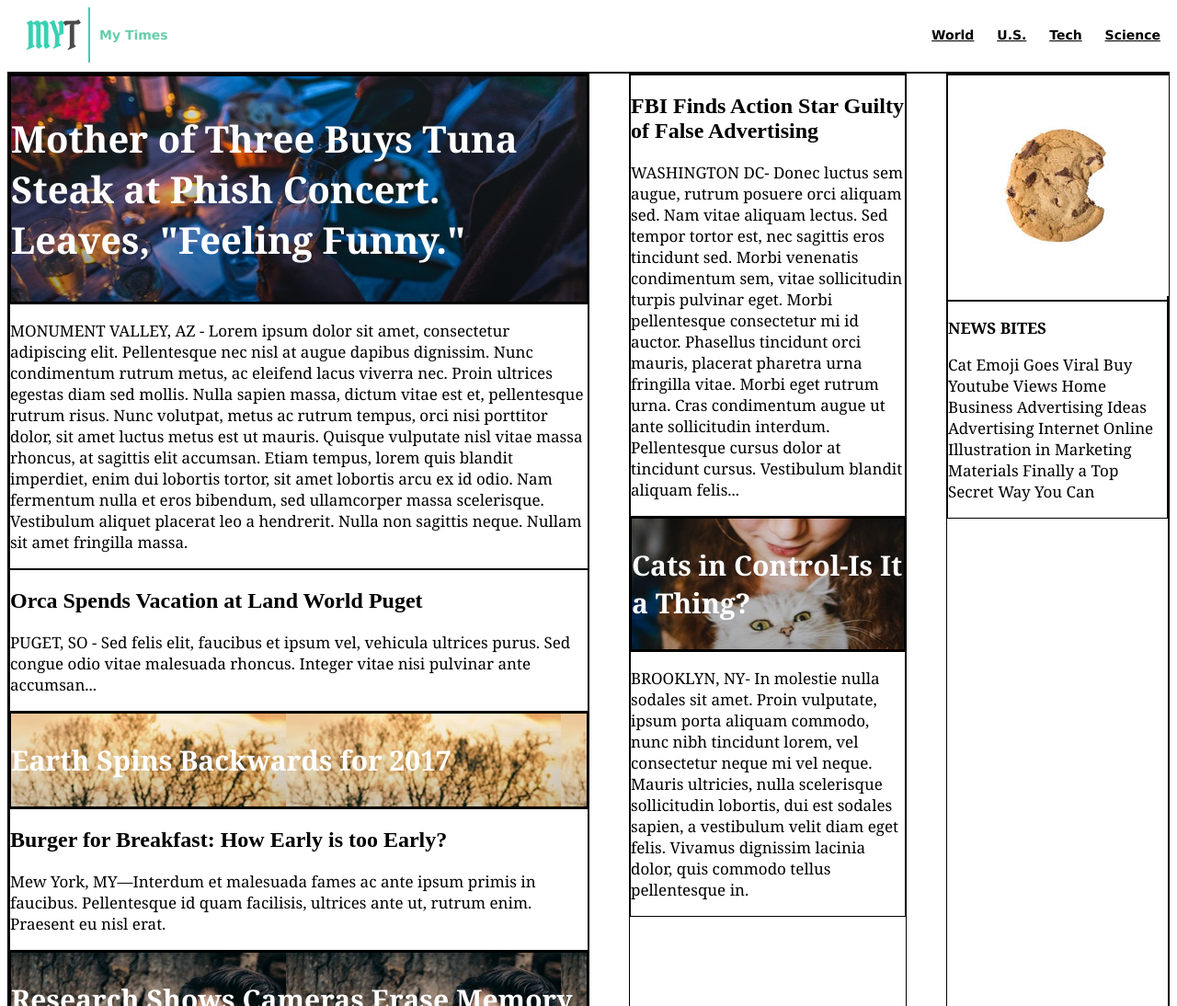
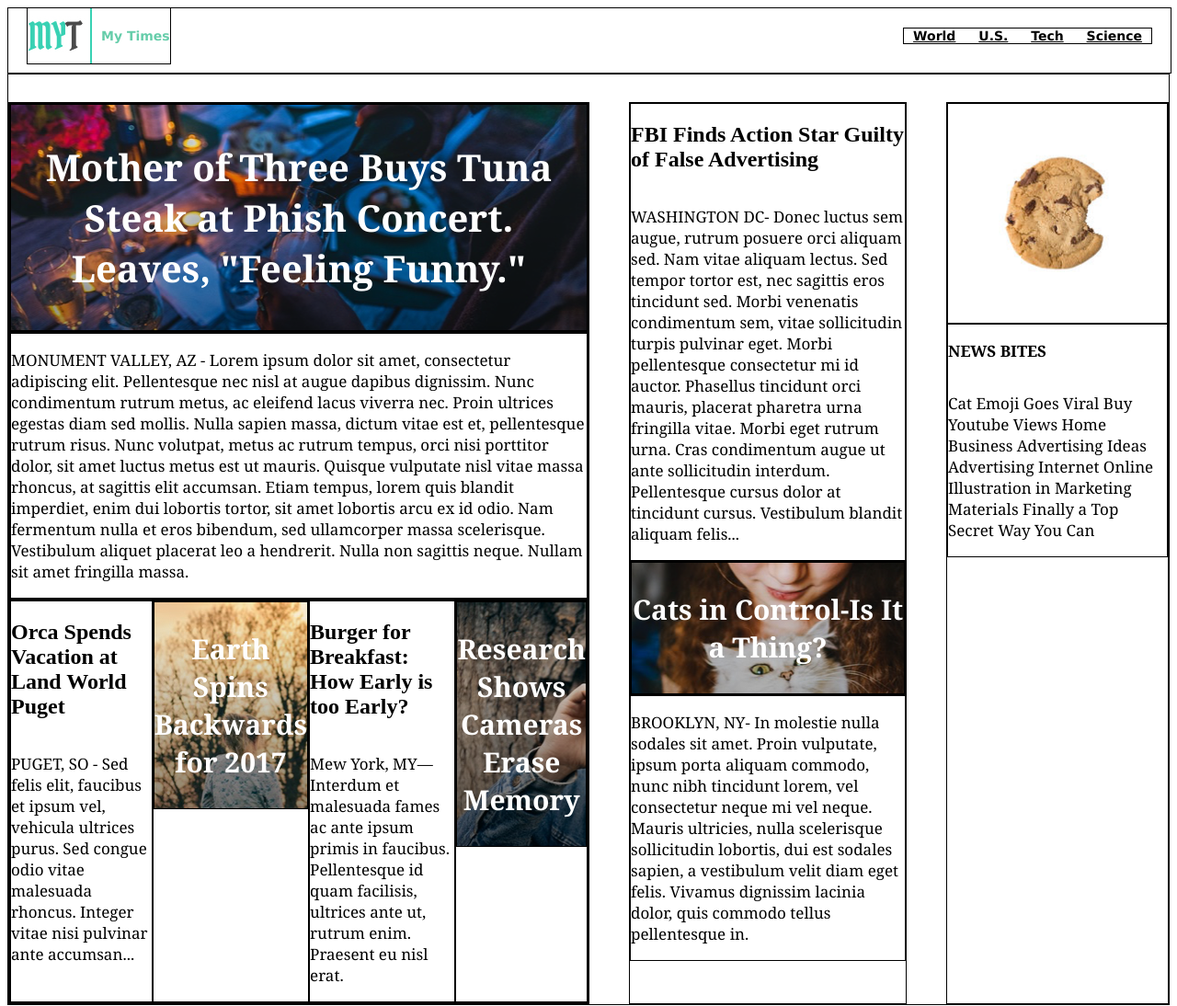
Before and after one commit to stehar14/times, a plain HTML site: page index.html in a window 1280 px wide. Shown: the top 1094 px of the page at 92% size. Drawn offline with Linux system fonts and the light colour scheme.

Commit message:
Start new css file, on step 5

```diff
--- a/index.html
+++ b/index.html
@@ -1,69 +1,91 @@
 <!DOCTYPE html>
 <html>
   <head>
-    <link href="./resources/css/style.css" type="text/css" rel="stylesheet" />
+    <link href="./resources/css/altstyle.css" type="text/css" rel="stylesheet" />
     <meta charset="utf-8">
     <title>My Times</title>
   </head>
   <body>
-    <header>
+    <!--header-->
+    <div class= "header">
+      <div class= "logo">
         <img src="./resources/images/logo.jpg">
-      <p>My Times</p>
-      <nav>
+        <span>My Times</span>
+      </div>
+      <div class= "nav">
         <span><a href="world">World</a></span>
         <span><a href="us">U.S.</a></span>
         <span><a href="tech">Tech</a></span>
         <span><a href="science">Science</a></span>
-      </nav>
-    </header>
-    <div class= "article">
+      </div>
+    </div>
+    <!--container-->
+    <div class= "container">
+      <!--first column-->
       <div class= "large">
-        <div class="column">
+        <!--main heading-->
+        <div class="story">
           <div class= "image" style=" background-image:url(./resources/images/champagne.png)">
             <p class= "overlay main">Mother of Three Buys Tuna Steak at Phish Concert. Leaves, "Feeling Funny."</p>
           </div>
         </div>
-        <div class="column">
+        <!--main story-->
+        <div class= "headliner">
+          <div class="story">
             <p class= "content">MONUMENT VALLEY, AZ - Lorem ipsum dolor sit amet, consectetur adipiscing elit. Pellentesque nec nisl at augue dapibus dignissim. Nunc condimentum rutrum metus, ac eleifend lacus viverra nec. Proin ultrices egestas diam sed mollis. Nulla sapien massa, dictum vitae est et, pellentesque rutrum risus. Nunc volutpat, metus ac rutrum tempus, orci nisi porttitor dolor, sit amet luctus metus est ut mauris. Quisque vulputate nisl vitae massa rhoncus, at sagittis elit accumsan. Etiam tempus, lorem quis blandit imperdiet, enim dui lobortis tortor, sit amet lobortis arcu ex id odio. Nam fermentum nulla et eros bibendum, sed ullamcorper massa scelerisque. Vestibulum aliquet placerat leo a hendrerit. Nulla non sagittis neque. Nullam sit amet fringilla massa.</p>
           </div>
-        <div class= "column">
+        </div>
+        <!--second story-->
+        <div class= "lesser">
+          <div class= "story">
             <h2>Orca Spends Vacation at Land World Puget</h2>
             <p  class= "content">PUGET, SO - Sed felis elit, faucibus et ipsum vel, vehicula ultrices purus. Sed congue odio vitae malesuada rhoncus. Integer vitae nisi pulvinar ante accumsan...</p>
           </div>
-        <div class= "column">
+        <!--third story-->
+          <div class= "story">
             <div class= "image" style=" background-image:url(./resources/images/tree.png)">
               <p class= "overlay">Earth Spins Backwards for 2017</p>
             </div>
           </div>
-        <div class= "column">
+        <!--fourth story-->
+          <div class= "story">
             <h2>Burger for Breakfast: How Early is too Early?</h2>
             <p class= "content">Mew York, MY—Interdum et malesuada fames ac ante ipsum primis in faucibus. Pellentesque id quam facilisis, ultrices ante ut, rutrum enim. Praesent eu nisl erat.</p>
           </div>
-        <div class= "column">
+        <!--fifth story-->
+          <div class= "story">
             <div class= "image" style=" background-image:url(./resources/images/img-story-3.png)">
               <p class= "overlay">Research Shows Cameras Erase Memory</p>
             </div>
           </div>
         </div>
+      </div>
+      <!--second column-->
       <div class= "medium">
-        <div class= "column">
+        <!--first sory-->
+        <div class= "story">
           <h2>FBI Finds Action Star Guilty of False Advertising</h2>
           <p class= "content">WASHINGTON DC- Donec luctus sem augue, rutrum posuere orci aliquam sed. Nam vitae aliquam lectus. Sed tempor tortor est, nec sagittis eros tincidunt sed. Morbi venenatis condimentum sem, vitae sollicitudin turpis pulvinar eget. Morbi pellentesque consectetur mi id auctor. Phasellus tincidunt orci mauris, placerat pharetra urna fringilla vitae. Morbi eget rutrum urna. Cras condimentum augue ut ante sollicitudin interdum. Pellentesque cursus dolor at tincidunt cursus. Vestibulum blandit aliquam felis...</p>
         </div>
-        <div class= "column">
+        <!--second story-->
+        <div class= "story">
           <div class= "image" style=" background-image:url(./resources/images/cat.png)">
             <p class= "overlay">Cats in Control-Is It a Thing?</p>
           </div>
         </div>
-        <div class= "column">
+        <!--third story-->
+        <div class= "story">
           <p class= "content">BROOKLYN, NY- In molestie nulla sodales sit amet. Proin vulputate, ipsum porta aliquam commodo, nunc nibh tincidunt lorem, vel consectetur neque mi vel neque. Mauris ultricies, nulla scelerisque sollicitudin lobortis, dui est sodales sapien, a vestibulum velit diam eget felis. Vivamus dignissim lacinia dolor, quis commodo tellus pellentesque in.</p>
         </div>
       </div>
+      <!--last column-->
       <div class= "small">
-        <div class= "column">
+        <!--first story-->
+        <div class= "story">
           <img src="./resources/images/cookie.png">
         </div>
-        <div class= "column">
+        <!--second story-->
+        <div class= "story">
           <p class= "content"><strong>NEWS BITES</strong></p>
           <p class= "content">Cat Emoji Goes Viral Buy Youtube Views Home Business Advertising Ideas Advertising Internet Online Illustration in Marketing Materials Finally a Top Secret Way You Can</p>
         </div>
--- /dev/null
+++ b/resources/css/altstyle.css
@@ -0,0 +1,101 @@
+div {
+  border: 1px solid black;
+}
+/*header*/
+.header {
+  width: 100%;
+  height: 60px;
+  display: flex;
+  justify-content: space-between;
+  align-items: center;
+  font-family: Verdana;
+  font-size: 14px;
+  font-weight: bold;
+  background-color: white;
+  padding-bottom: 10px;
+  border-bottom: 1px solid black;
+}
+
+.logo {
+  display: flex;
+  align-items: center;
+  margin-left: 20px;
+}
+
+.logo span {
+  display: inline;
+  color: MediumAquamarine;
+  padding-left: 10px;
+}
+
+.nav {
+  margin-right: 20px;
+}
+
+.nav span a {
+  display: inline-block;
+  padding: 0 10px;
+  color: black;
+}
+/*main container*/
+.container {
+  display: flex;
+  justify-content: space-between;
+  padding-top: 30px;
+}
+
+.large {
+  display: flex;
+  flex-direction: column;
+  width: 630px;
+}
+
+.medium {
+  display: flex;
+  flex-direction: column;
+  width: 300px;
+}
+
+.small {
+  display: flex;
+  flex-direction: column;
+  width: 240px;
+}
+
+.image {
+  display: flex;
+}
+
+.content {
+  font-family: Georgia;
+  font-size: 17px;
+  color: black;
+}
+
+.overlay {
+  font-family: Georgia;
+  font-weight: bold;
+  font-size: 30px;
+  color: white;
+  text-align: center;
+  align-items: center;
+  justify-content: center;
+}
+
+.main {
+  font-size: 40px;
+}
+
+.story {
+  display: flex;
+  flex-direction: column;
+}
+
+.lesser {
+  display: flex;
+}
+
+.lesser.story {
+  flex-direction: row;
+  flex-wrap: wrap;
+}
```
Lines whose indentation alone changed are shown as unchanged.
